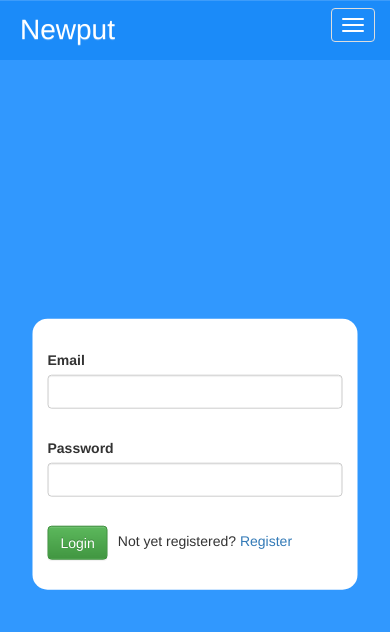
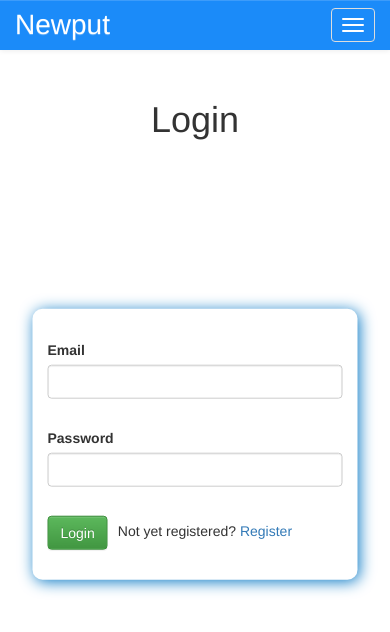
Before and after one commit to MishraSagar/Social-Review-Assignment, a React app: page /login in a window 390 px wide. Shown: the top 632 px of the page. Built offline with nearby package versions, Linux system fonts and the light colour scheme; what fusioncharts, react-fusioncharts would draw is missing.

Commit message:
Added image to timeline posts, edited post headings and fixed other layout issues

```diff
--- a/src/Components/App.js
+++ b/src/Components/App.js
@@ -59,7 +59,6 @@ class App extends Component {
         localStorage.setItem("users", JSON.stringify(users));
         localStorage.removeItem('email');
         localStorage.removeItem(this.userID);
-        localStorage.removeItem('posts-' + this.userID);
     }
 
     login() {
--- a/src/Components/Header.js
+++ b/src/Components/Header.js
@@ -1,5 +1,6 @@
 import React from 'react';
 import {connect} from 'react-redux';
+import {Link} from 'react-router-dom';
 import {Navbar, Nav, NavItem, MenuItem} from 'react-bootstrap';
 import { bindActionCreators } from 'redux';
 import { updateFollowing } from "../actions";
@@ -40,7 +41,7 @@ class Header extends React.Component {
                 <Navbar collapseOnSelect={true}>
                     <Navbar.Header>
                         <Navbar.Brand>
-                        <a href="#brand">Newput</a>
+                        <Link to="/dashboard">Newput</Link>
                         </Navbar.Brand>
                         <Navbar.Toggle />
                     </Navbar.Header>
@@ -48,12 +49,12 @@ class Header extends React.Component {
                     <Navbar.Collapse>
                         <Nav pullRight>
                             <NavItem >
-                                {/* <div style={{marginLeft: '10px', backgroundImage: `url(${user.profileImage == ''? localStorage.getItem('user-image-'+this.props.userID) : user.profileImage })`}} className="logo"> */}
+                                <div style={{marginLeft: '10px', backgroundImage: `url(${user.profileImage == ''? localStorage.getItem('user-image-'+this.props.userID) : user.profileImage })`}} className="logo">
                                     {/* <img src={user.profileImage == ''? localStorage.getItem('user-image-'+this.props.userID) : user.profileImage } alt="user image"/> */}
-                                {/* </div> */}
-                                <div className="logo">
+                                </div>
+                                {/* <div className="logo">
                                     <img src={user.profileImage == ''? localStorage.getItem('user-image-'+this.props.userID) : user.profileImage } alt="user image"/>
-                                </div>
+                                </div> */}
                             </NavItem>
                             <NavItem>
                             <span style={this.nameStyle}>{user.userName}</span>
--- a/src/Components/Login.js
+++ b/src/Components/Login.js
@@ -50,6 +50,7 @@ class Login extends React.Component {
 
         return (
             <div className="login-form-container container-fluid">
+                <div style={{textAlign: 'center', margin: '50px'}}><h1>Login</h1></div>
                 <div className="form-center col-xs-10 col-sm-8 col-md-4">
                     <form onSubmit={handleSubmit(this.login)}>
                         <div style={{ height: '16px', fontSize: '14px', color: '#a64540', textAlign: 'center' }}>{ this.state.isUserValid? ' ' : 'Invalid Email or Password' }</div>
--- a/src/Components/Post.js
+++ b/src/Components/Post.js
@@ -6,11 +6,9 @@ export default class Post extends React.Component {
     constructor(props) {
         super(props);
         this.userinfo = userinfo;
-        this.authorinfo = this.userinfo[this.props.authorID];
         this.state = {
             userID: this.props.userID,
             authorID: this.props.authorID,
-            authorName: this.authorinfo.userName,
             comments: this.props.comment,
             description: this.props.description,
             likes: this.props.likes,
@@ -19,9 +17,13 @@ export default class Post extends React.Component {
             uploadTime: this.props.time,
             image: this.props.image
         }
+
+        this.users = JSON.parse(localStorage.getItem("users"));
+        this.author = this.users[this.props.userID];
+        console.log(this.author);
     }
 
-    calculateTime(millis){ //will be implemented later.
+    calculateTime(millis) {
         let date = new Date();
         let diffMilliSeconds = date.getTime() - this.state.uploadTime;
         let seconds = diffMilliSeconds / 1000;
@@ -50,12 +52,16 @@ export default class Post extends React.Component {
     }
 
     render() {
+        let image = this.author.image == ''? localStorage.getItem('user-image-'+this.state.userID) : this.author.profileImage;
         return (
             <div className="post">
                 <div className="post-header">
-                    <img src={require("../assets/images/avatar-1.png")} className="img-responsive" alt="Image" />
+                    {/* <img src={image} className="img-responsive" alt="Image" /> */}
+                    <div style={{backgroundImage: `url(${image})`}} className="logo">
+                                    {/* <img src={user.profileImage == ''? localStorage.getItem('user-image-'+this.props.userID) : user.profileImage } alt="user image"/> */}
+                                </div>
                     <p className="headline">
-                        {`${this.state.authorName} posted on your timeline`}
+                        {this.state.authorID == this.state.userID ? `${this.author.userName}` : `${this.author.userName} posted on your timeline`}
                     </p>
                     <p className="timestamp">
                      {this.calculateTime(this.state.uploadTime)}
@@ -68,7 +74,7 @@ export default class Post extends React.Component {
 
                 <div className="post-footer">
                     <p className="headline">
-                    {`${this.state.authorName} posted on your timeline`}
+                    {this.state.authorID == this.state.userID ? `${this.author.userName}` : `${this.author.userName} posted on your timeline`}
                     </p>
                     <p className="title">
                         {this.state.title}
--- a/src/Components/PostForm.js
+++ b/src/Components/PostForm.js
@@ -112,9 +112,7 @@ class PostForm extends React.Component {
         e.preventDefault();
         if (this.getLengthAndValueValidated(this.state.title, 10) && this.getLengthAndValueValidated(this.state.description, 20) && this.isValidUrl) {
             let newPost = {
-                userID: this.state.userID,
-                authorName: this.author,
-                authorID: this.props.authorID,
+                authorID: this.state.userID,
                 comment: 0,
                 description: this.state.description,
                 likes: 0,
--- a/src/Components/Registration.js
+++ b/src/Components/Registration.js
@@ -150,7 +150,7 @@ class Registration extends React.Component {
         return (
             <div>
                 <div className="login-form-container container-fluid">
-                    <div style={{textAlign: 'center', color: 'white'}}><h1>Registration</h1></div>
+                    <div style={{textAlign: 'center'}}><h1>Registration</h1></div>
                     <div className="registration-center col-xs-10 col-sm-9 col-md-6">
                         <form onSubmit={handleSubmit(this.onSubmit.bind(this))} >
 
--- a/src/Components/Timeline.js
+++ b/src/Components/Timeline.js
@@ -58,7 +58,7 @@ class Timeline extends React.Component {
     render() {
         return (
             <div className="post-container">
-                <PostForm userID={this.state.userID} authorID={"sample2@gmail.com"}/>
+                <PostForm userID={this.state.userID}/>
                 {this.generatePosts()}
             </div>
         );
--- a/src/assets/styles/index.scss
+++ b/src/assets/styles/index.scss
@@ -7,7 +7,6 @@ body > #root{
         background-color: $blue-main;
         border: none;
         border-radius: 0;
-        height: 60px;
         .navbar-toggle {
             color: white;
             .icon-bar {
@@ -26,7 +25,7 @@ body > #root{
         .navbar-nav {
             li {
                 a {
-                    padding: 12px 0;
+                    padding: 10px 0;
                 }
             }
         }
@@ -46,31 +45,29 @@ body > #root{
             font-weight: 400;
             font-size: 28px;
             padding: 20px;
+            height: 60px;
         }
     }
 
     nav {
         background-color: $blue-main;
         margin: 0;
+        .logo {
+            border-radius: 50%;
+            width: 40px;
+            height: 40px;
+            background-size: cover;
+            background-position: center;
+        }
         // .logo {
-        //     border-radius: 50%;
-        //     width: 40px;
-        //     height: 40px;
-        //     background-size: cover;
-        //     background-position: center;
+        //     display: inline-block;
+        //     margin-left: 10px;
+        //     img {
+        //         border-radius: 50%;
+        //         width: 40px;
+        //         height: 40px;
+        //     }
         // }
-        .logo {
-            display: inline-block;
-            margin-left: 10px;
-            img {
-                border-radius: 50%;
-                width: 40px;
-                height: 40px;
-            }
-        }
-        .navbar-brand {
-            font-size: 24px;
-        }
     }
 
     %no-data-block {
@@ -352,11 +349,15 @@ body > #root{
                                         margin-bottom: 0px;
                                     }
 
-                                    img {
+                                    .logo {
                                         display: block;
                                         left: -58px;
                                         position: absolute;
                                         width: 40px;
+                                        height: 40px;
+                                        background-position: center;
+                                        background-size: cover;
+                                        border-radius: 50%;
                                     }
                                 }
 
@@ -504,17 +505,17 @@ body > #root{
     }
 
     .login-form-container {
-        background-color: #3198fe;
         height: 1200px;
         position: relative;
         %form {
             background-color: white;
-            border-radius: 15px;
+            border-radius: 10px;
             left: 50%;
             padding: 15px;
             position: absolute;
             top: 20%;
             transform: translate(-50%, -30%);
+            box-shadow: 2px 2px 15px #0979c5;
         }
 
         .form-center {
@@ -557,6 +558,22 @@ body > #root{
 
 @media only screen and (min-width: 320px) and (max-width: 767px){
     body > #root{
+
+        .navbar, .navbar-default {
+            .navbar-nav {
+                li {
+                    a {
+                        padding: 0;
+                    }
+                }
+            }
+
+            .navbar-brand {
+                padding: 15px;
+                height: 50px;
+            }
+        }
+
         header {
             height: 40px;
             .company-name {
@@ -645,8 +662,8 @@ body > #root{
                                 }
                                 .post {
                                     .post-header {
-                                        img {
-                                            left: -44px;
+                                            .logo {
+                                                left: -44px;
                                         }
                                     }
 
```
Also changed, not shown: src/assets/images/rahul.jpeg (added), 3 other files (tests, documents, lock files or other folders).
